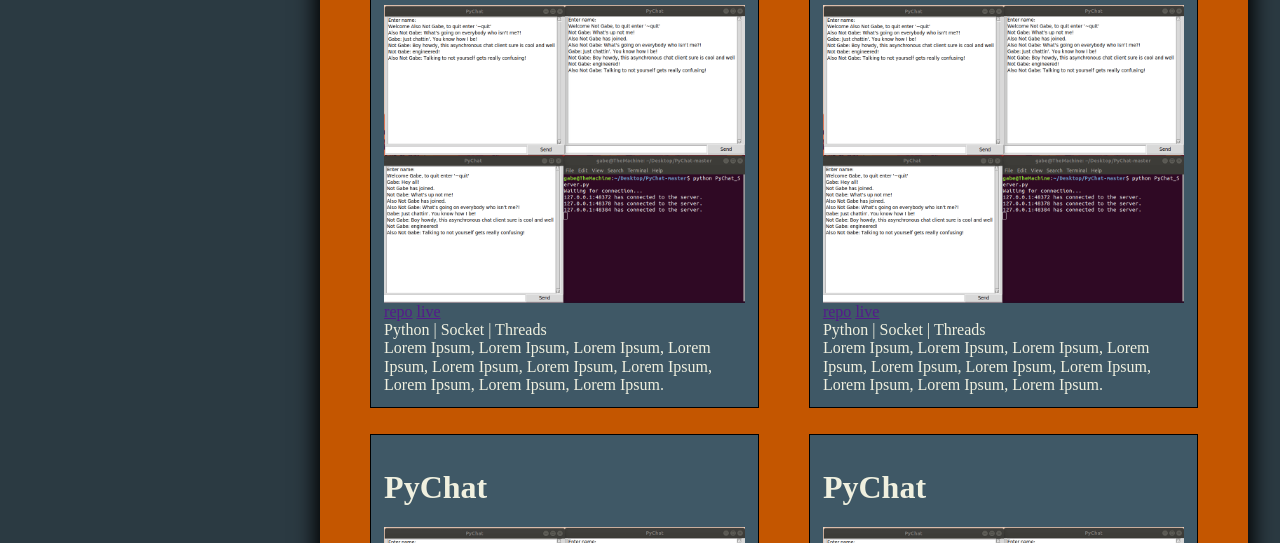
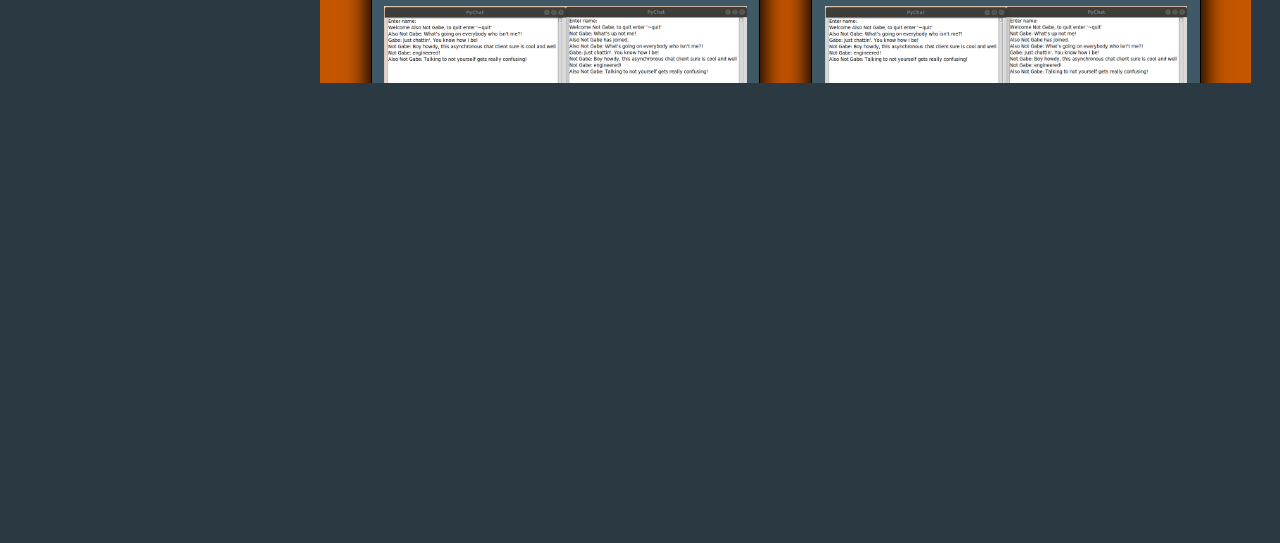
Before and after one commit to gmtisrad/Thinkful_Portfolio, a plain HTML site: page index.html in a window 1280 px wide. Shown: the part 677-1220 px from the top of the page. After the commit the page ends 800 px from the top, so only its background shows below. Drawn offline with nearby package versions, Linux system fonts and the light colour scheme; a script that the page names is missing.

Commit message:
fixed layout bugs

```diff
--- a/main.css
+++ b/main.css
@@ -12,6 +12,7 @@
 }
 
 .hero {
+    box-sizing: border-box;
     flex-direction: column;
     height: 90vh;
     width: 75vw;
@@ -38,7 +39,7 @@
 .menu-item {
     padding-top: 5vh;
     padding-left: 2vh;
-    font-size: 3vw;
+    font-size: 20px;
 }
 
 .side-nav {
@@ -58,13 +59,13 @@
     display: flex;
     flex-direction: row;
     justify-content: space-evenly;
+    height: 90vh;
     flex-wrap: wrap;
     padding: 1vw;
-    width: 94%;
+    width: 97%;
     background-color: #C45600;
-    box-shadow: 0 0 20px 5px black;
-    overflow: auto;
-    margin-bottom: 5vh;
+    overflow-y: auto;
+    box-sizing: border-box;
 }
 
 .project {
@@ -75,6 +76,7 @@
     margin: 1vw;
     border: 1px solid black;
     background-color: #3F5866;
+    box-shadow: 0 0 20px 5px black;
 }
 
 img {
```
